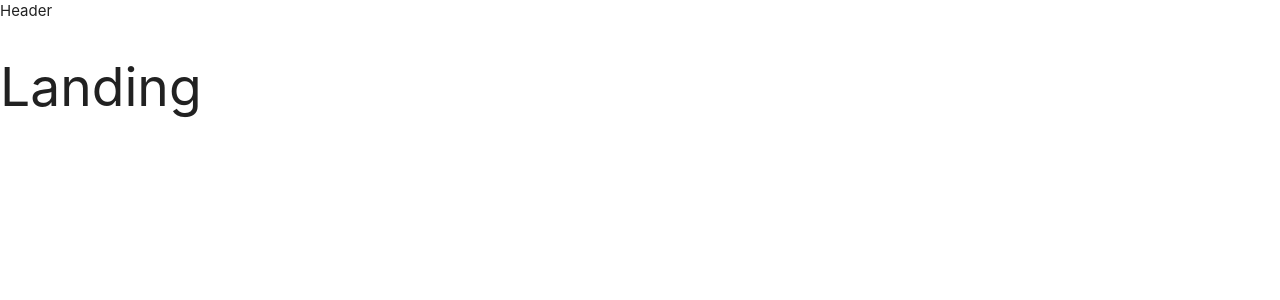
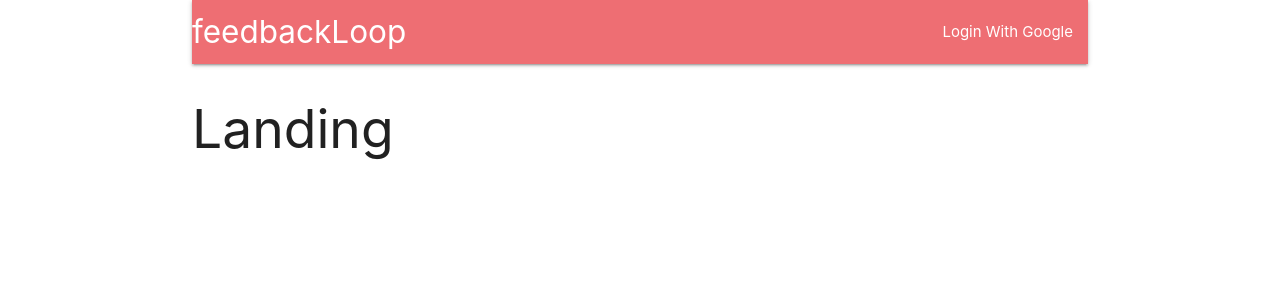
Before and after one commit to myronsdev/Feedback-backend, a React (Create React App) app in the folder client/: page / in a window 1280 px wide. Shown: the top 300 px of the page. Built offline with nearby package versions, Linux system fonts and the light colour scheme.

Commit message:
Implement redux

```diff
--- a/client/package.json
+++ b/client/package.json
@@ -3,6 +3,7 @@
   "version": "0.1.0",
   "private": true,
   "dependencies": {
+    "axios": "^0.18.0",
     "http-proxy-middleware": "^0.19.1",
     "materialize-css": "^1.0.0",
     "react": "^16.8.6",
@@ -10,7 +11,8 @@
     "react-redux": "^7.0.2",
     "react-router-dom": "^5.0.0",
     "react-scripts": "2.1.8",
-    "redux": "^4.0.1"
+    "redux": "^4.0.1",
+    "redux-thunk": "^2.3.0"
   },
   "scripts": {
     "start": "react-scripts start",
--- /dev/null
+++ b/client/src/actions/types.js
@@ -0,0 +1 @@
+export const FETCH_USER = 'fetch_user'
--- a/client/src/components/App.js
+++ b/client/src/components/App.js
@@ -8,7 +8,7 @@ const Landing = () => <h2>Landing</h2>
 
 const App = () => {
   return (
-    <div>
+    <div className="container">
       <BrowserRouter>
         <div>
           <Header />
--- a/client/src/components/Header.js
+++ b/client/src/components/Header.js
@@ -2,7 +2,20 @@ import React, { Component } from 'react'
 
 class Header extends Component {
   render() {
-    return <div>Header</div>
+    return (
+      <nav>
+        <div className="nav-wrapper">
+          <a href className="left brand-logo">
+            feedbackLoop
+          </a>
+          <ul className="right">
+            <li>
+              <a href>Login With Google</a>
+            </li>
+          </ul>
+        </div>
+      </nav>
+    )
   }
 }
 
--- a/client/src/index.js
+++ b/client/src/index.js
@@ -3,11 +3,12 @@ import React from 'react'
 import ReactDOM from 'react-dom'
 import { Provider } from 'react-redux'
 import { createStore, applyMiddleware } from 'redux'
+import reduxThunk from 'redux-thunk'
 
 import App from './components/App'
 import reducers from './reducers'
 
-const store = createStore(reducers, {}, applyMiddleware())
+const store = createStore(reducers, {}, applyMiddleware(reduxThunk))
 
 ReactDOM.render(
   <Provider store={store}>
```
Also changed, not shown: client/src/actions/index.js (added, +8 -0 lines), 1 other file (tests, documents, lock files or other folders).
